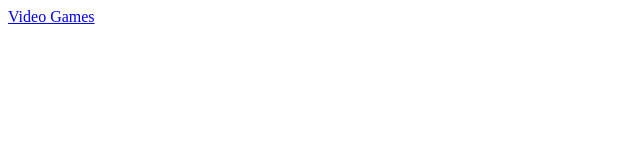
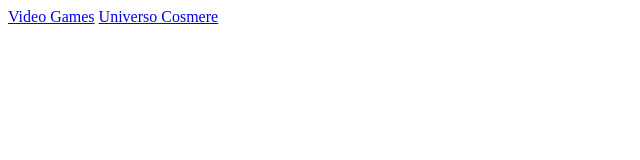
Before and after one commit to LeidianeBorgert/curso-html, a plain HTML site: page index.html in a window 1280 px wide. Shown: the whole page, without its empty margins (0-640 px from the left). Drawn offline with Linux system fonts and the light colour scheme.

Commit message:
adicionado novo index

```diff
--- a/index.html
+++ b/index.html
@@ -7,6 +7,7 @@
 
 <body>
     <a href="video-games.html">Video Games</a>
+  <a href="universo-cosmere.html">Universo Cosmere</a>
 </body>
 
 </html>
```
